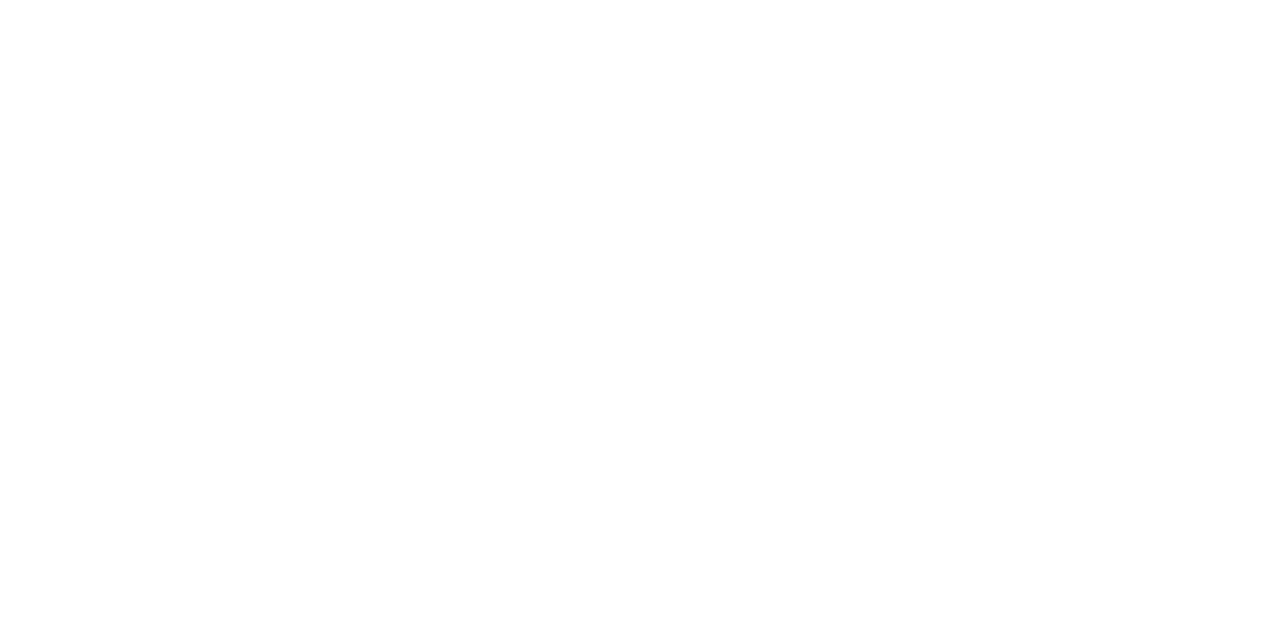
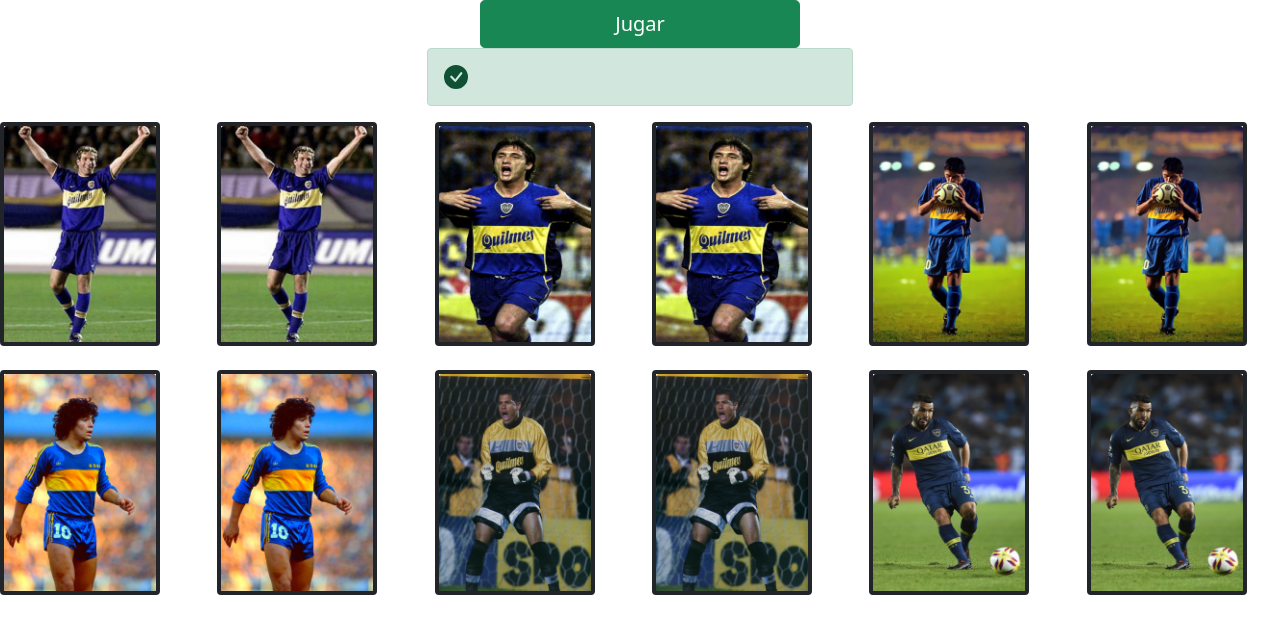
Before and after one commit to rafael-romero/memotest, a website: page index.html in a window 1280 px wide. Drawn offline with nearby package versions, Linux system fonts and the light colour scheme.

Commit message:
agrega la estructura para el juego

```diff
--- a/index.html
+++ b/index.html
@@ -5,13 +5,89 @@
     <meta http-equiv='X-UA-Compatible' content='IE=edge'>
     <title>Memotest</title>
     <meta name='viewport' content='width=device-width, initial-scale=1'>
+    <link rel="stylesheet" href="node_modules/bootstrap/dist/css/bootstrap.min.css">
     <link rel='stylesheet' type='text/css' media='screen' href='memotest.css'>
-    <link rel="stylesheet" href="node_modules/bootstrap/dist/css/bootstrap.min.css">
 </head>
 
 <body>
-
-
+    <header>
+        <div class="d-grid gap-1 col-3 mx-auto">
+            <button class="btn btn-success btn-lg" type="button" id="btn-jugar">Jugar</button>
+        </div>
+        <div class="alert alert-success col-4 d-flex align-items-center mx-auto" role="alert" id="cartel-de-mensajes">
+            <svg class="bi flex-shrink-0 me-2" width="24" height="24" role="img" aria-label="Success:"><use xlink:href="#check-circle-fill"/>
+                <symbol id="check-circle-fill" fill="currentColor" viewBox="0 0 16 16">
+                    <path d="M16 8A8 8 0 1 1 0 8a8 8 0 0 1 16 0zm-3.97-3.03a.75.75 0 0 0-1.08.022L7.477 9.417 5.384 7.323a.75.75 0 0 0-1.06 1.06L6.97 11.03a.75.75 0 0 0 1.079-.02l3.992-4.99a.75.75 0 0 0-.01-1.05z"/>
+                  </symbol>
+            </svg>
+            <div id="mensajesAlUsuario"></div>
+        </div>
+    </header>
+    <main>
+        <div class="row row-cols-1 row-cols-md-6 g-4 contenedor">
+            <div class="col tarjetas" id="tarjeta0">
+                <div class="card text-center border-dark border-4" style="width: 10rem;">
+                   <img src="img/palermo.png" class="card-img-top" alt="palermo">
+                </div>
+            </div>
+            <div class="col tarjetas" id="tarjeta1">
+                <div class="card text-center border-dark border-4" style="width: 10rem;">
+                    <img src="img/palermo.png" class="card-img-top" alt="palermo">
+                </div>
+            </div>
+            <div class="col tarjetas" id="tarjeta2">
+                <div class="card text-center border-dark border-4" style="width: 10rem;">
+                    <img src="img/guillermo.png" class="card-img-top" alt="guillermo">
+                </div>
+            </div>
+            <div class="col tarjetas" id="tarjeta3">
+                <div class="card text-center border-dark border-4" style="width: 10rem;">
+                    <img src="img/guillermo.png" class="card-img-top" alt="guillermo">
+                </div>
+            </div>
+            <div class="col tarjetas" id="tarjeta4">
+                <div class="card text-center border-dark border-4" style="width: 10rem;">
+                    <img src="img/riquelme.png" class="card-img-top" alt="riquelme">
+                </div>
+            </div>
+            <div class="col tarjetas" id="tarjeta5">
+                <div class="card text-center border-dark border-4" style="width: 10rem;">
+                    <img src="img/riquelme.png" class="card-img-top" alt="riquelme">
+                </div>
+            </div>
+            <div class="col tarjetas" id="tarjeta6">
+                <div class="card text-center border-dark border-4" style="width: 10rem;">
+                    <img src="img/diego.png" class="card-img-top" alt="diego">
+                </div>
+            </div>
+            <div class="col tarjetas" id="tarjeta7">
+                <div class="card text-center border-dark border-4" style="width: 10rem;">
+                    <img src="img/diego.png" class="card-img-top" alt="diego">
+                </div>
+            </div>
+            <div class="col tarjetas" id="tarjeta8">
+                <div class="card text-center border-dark border-4" style="width: 10rem;">
+                    <img src="img/cordoba.png" class="card-img-top" alt="cordoba">
+                </div>
+            </div>
+            <div class="col tarjetas" id="tarjeta9">
+                <div class="card text-center border-dark border-4" style="width: 10rem;">
+                    <img src="img/cordoba.png" class="card-img-top" alt="cordoba">
+                </div>
+            </div>
+            <div class="col tarjetas" id="tarjeta10">
+                <div class="card text-center border-dark border-4" style="width: 10rem;">
+                    <img src="img/carlitos.png" class="card-img-top" alt="carlitos">
+                </div>
+            </div>
+            <div class="col tarjetas" id="tarjeta11">
+                <div class="col" >
+                <div class="card text-center border-dark border-4" style="width: 10rem;">
+                    <img src="img/carlitos.png" class="card-img-top" alt="carlitos">
+                </div>
+            </div>
+        </div>
+    </main>
     <script src='memotest.js'></script>
 </body>
 </html>
```
